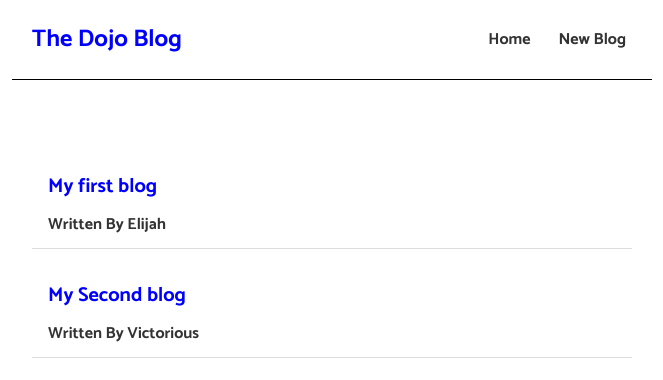
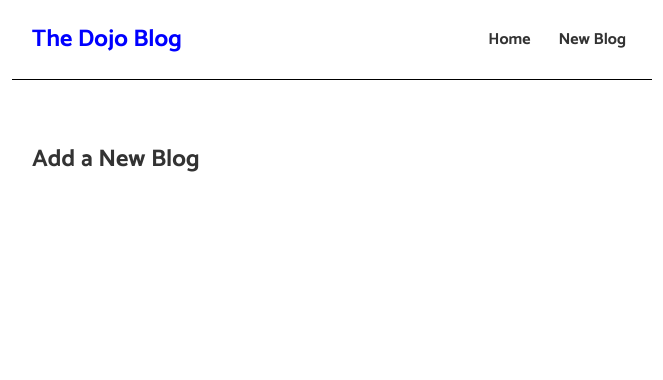
Before and after one commit to ElijahChileshe/React-Blog-Application, a React (Create React App) app: page /create in a window 1280 px wide. Shown: the top 380 px of the page, without its empty margins (308-971 px from the left). Built offline with nearby package versions, Linux system fonts and the light colour scheme; data requests are answered from the project's data file.

Commit message:
Added Routes to Different Links

```diff
--- a/package.json
+++ b/package.json
@@ -8,6 +8,7 @@
     "@testing-library/user-event": "^13.5.0",
     "react": "^18.2.0",
     "react-dom": "^18.2.0",
+    "react-router-dom": "^5.3.4",
     "react-scripts": "5.0.1",
     "web-vitals": "^2.1.4"
   },
--- a/src/App.js
+++ b/src/App.js
@@ -1,18 +1,28 @@
 // import './App.css';
 import Navbar from './Navbar';
 import Home from './Home';
+import { BrowserRouter as Router, Route, Switch } from 'react-router-dom/cjs/react-router-dom.min';
+import Create from './create';
 
 function App() {
 
   return (
-    <div className="App">
-
-    <Navbar />
-
-      <div className="content">
-        <Home />
+// Add Router to all components
+    <Router>
+      <div className="App">
+        <Navbar />
+        <div className="content">
+          <Switch>
+            <Route exact path='/'>
+              <Home />
+            </Route>
+            <Route path='/create'>
+              <Create />
+            </Route>
+          </Switch>
+        </div>
       </div>
-    </div>
+    </Router>
   );
 }
 
--- a/src/Navbar.js
+++ b/src/Navbar.js
@@ -1,10 +1,12 @@
+import { Link } from "react-router-dom";
+
 const Navbar = () => {
     return (
         <nav className="navbar">
             <h1>The Dojo Blog</h1>
             <div className="links">
-                <a href="/">Home</a>
-                <a href="/create">New Blog</a>
+                <Link to="/">Home</Link>
+                <Link to="/create">New Blog</Link>
             </div>
         </nav>
     );
--- /dev/null
+++ b/src/create.js
@@ -0,0 +1,9 @@
+const Create = () => {
+    return (
+        <div className="create">
+            <h2>Add a New Blog</h2>
+        </div>
+    );
+}
+
+export default Create;
--- a/src/usseFetch.js
+++ b/src/usseFetch.js
@@ -33,7 +33,7 @@ const useFetch = (url) => {
                 setError(err.message)
                 setData(null)
             })
-        }, 1000)
+        },)
     }, [url]);
 
     return { data, isPending, error }
```
Also changed, not shown: 1 other file (tests, documents, lock files or other folders).
